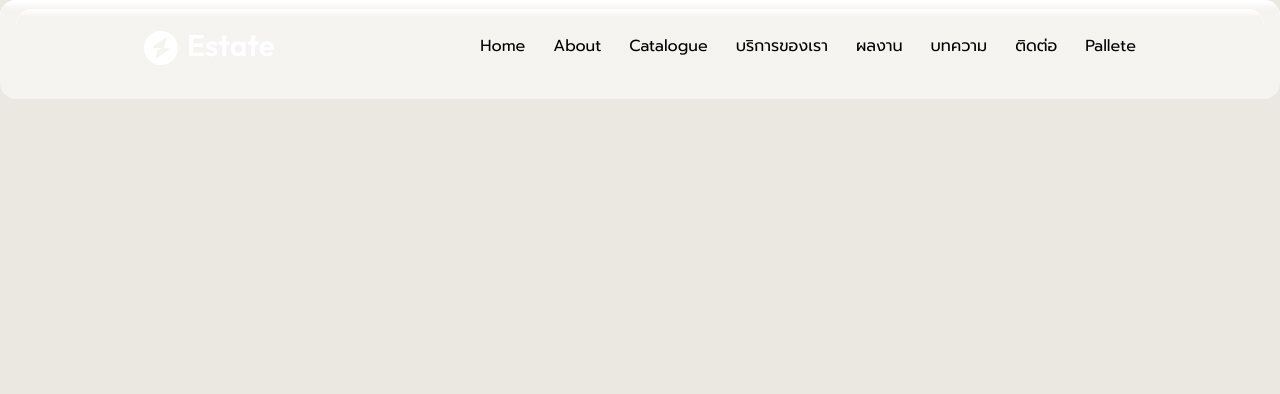
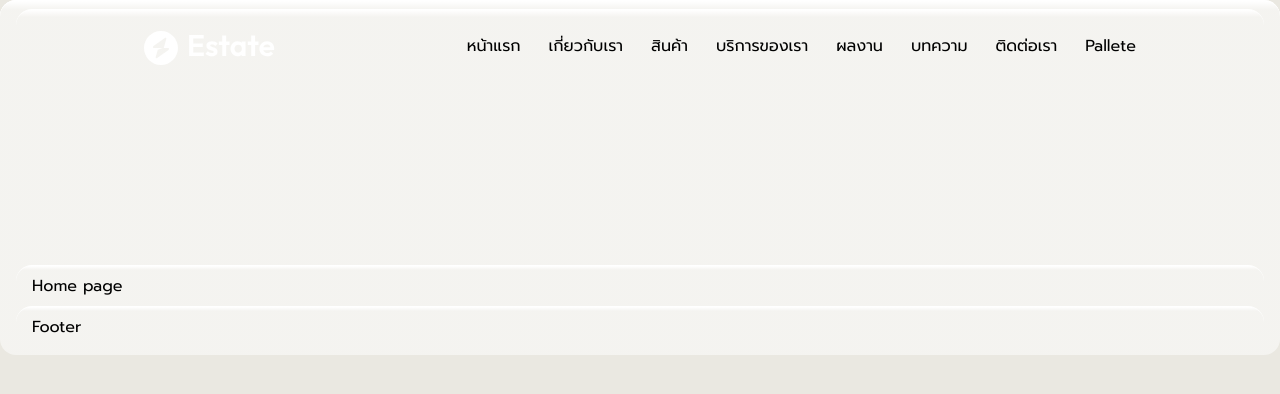
Before and after one commit to Foxfce/Zaina_comp, a React (Vite) app: page / in a window 1280 px wide. Shown: the top 394 px of the page. Built offline with nearby package versions, Linux system fonts and the light colour scheme.

Commit message:
add constants folder / add locale th/en / finish implement instant word in NavBar

```diff
--- a/src/conponents/Header.tsx
+++ b/src/conponents/Header.tsx
@@ -1,5 +1,6 @@
 import { Link } from "react-router-dom"
 import { assets } from "../assets/mockup/assets.ts"
+import NavBar from "./NavBar.tsx"
 
 type Props = {}
 
@@ -11,16 +12,7 @@ function Header({ }: Props) {
       <div className="container mx-auto flex justify-between items-center py-4 px-6 md:px-20 lg:px-32 bg-transparent">
         <img src={assets.logo} alt="" />
 
-        <nav className="hidden md:flex gap-7">
-          <Link to="/" className="cursor-pointer hover:text-primary">Home</Link>
-          <Link to="/about" className="cursor-pointer hover:text-primary">About</Link>
-          <Link to="/catalogue" className="cursor-pointer hover:text-primary">Catalogue</Link>
-          <Link to="/services" className="cursor-pointer hover:text-primary">บริการของเรา</Link>
-          <Link to="/project" className="cursor-pointer hover:text-primary">ผลงาน</Link>
-          <Link to="/news" className="cursor-pointer hover:text-primary">บทความ</Link>
-          <Link to="/contact" className="cursor-pointer hover:text-primary">ติดต่อ</Link>
-          <Link to="/pallete" className="cursor-pointer hover:text-primary">Pallete</Link>
-        </nav>
+        <NavBar />
       </div>
     </div>
   )
--- /dev/null
+++ b/src/conponents/NavBar.tsx
@@ -0,0 +1,74 @@
+import { Link } from "react-router-dom";
+import { TEXT_TH } from "../constants/th";
+import { TEXT_EN } from "../constants/en";
+
+import { ROUTE } from "../constants/routes"
+
+type Props = {}
+
+interface ModalList {
+  title: string;
+  path: string;
+}
+
+interface LinkItem {
+  name: string;
+  path: string;
+  modalList: ModalList[];
+}
+
+type LinkNav = LinkItem[];
+
+function NavBar({ }: Props) {
+  const links: LinkNav = [
+    {
+      name: TEXT_TH.NAV.HOME,
+      path: ROUTE.HOME,
+      modalList: []
+    },
+    {
+      name: TEXT_TH.NAV.ABOUT,
+      path: ROUTE.ABOUT,
+      modalList: []
+    },
+    {
+      name: TEXT_TH.NAV.CATALOGUE,
+      path: ROUTE.CATALOGUE,
+      modalList: []
+    },
+    {
+      name: TEXT_TH.NAV.SERVICE,
+      path: ROUTE.SERVICE,
+      modalList: []
+    },
+    {
+      name: TEXT_TH.NAV.WORK,
+      path: ROUTE.WORK,
+      modalList: []
+    },
+    {
+      name: TEXT_TH.NAV.NEW,
+      path: ROUTE.NEW,
+      modalList: []
+    },
+    {
+      name: TEXT_TH.NAV.CONTACT,
+      path: ROUTE.CONTACT,
+      modalList: []
+    },
+    {
+      name: "Pallete",
+      path: "/pallete",
+      modalList: []
+    },
+  ]
+
+  return (
+    <nav className="hidden md:flex gap-7">
+      {links.map((link) =>
+        <Link to={link.path} className="cursor-pointer hover:text-primary">{link.name}</Link>
+      )}
+    </nav>
+  )
+}
+export default NavBar
--- /dev/null
+++ b/src/constants/en.ts
@@ -0,0 +1,16 @@
+export const TEXT_EN = {
+  NAV : {
+    HOME : "Home",
+    ABOUT: "About Us",
+    CATALOGUE: "Catalogue",
+    SERVICE: "Services",
+    NEW: "News",
+    WORK: "Works",
+    CONTACT: "Contact Us",
+  },
+  BUTTON:{
+    SAVE:"Save",
+    NEXT:"Next",
+    CANCEL:"Cancel",
+  },
+}
--- /dev/null
+++ b/src/constants/routes.ts
@@ -0,0 +1,9 @@
+export const ROUTE = {
+    HOME : "/",
+    ABOUT: "/about",
+    CATALOGUE: "/catalogue",
+    SERVICE: "/services",
+    NEW:"/news",
+    WORK: "/projects",
+    CONTACT: "/contact",
+}
--- /dev/null
+++ b/src/constants/th.ts
@@ -0,0 +1,16 @@
+export const TEXT_TH = {
+  NAV : {
+    HOME : "หน้าแรก",
+    ABOUT: "เกี่ยวกับเรา",
+    CATALOGUE: "สินค้า",
+    SERVICE: "บริการของเรา",
+    NEW:"บทความ",
+    WORK: "ผลงาน",
+    CONTACT: "ติดต่อเรา",
+  },
+  BUTTON:{
+    SAVE:"บันทึก",
+    NEXT:"ต่อไป",
+    CANCEL:"ยกเลิก",
+  },
+}
--- a/src/routes/AppRouter.tsx
+++ b/src/routes/AppRouter.tsx
@@ -1,4 +1,6 @@
 import { BrowserRouter, Routes, Route } from 'react-router-dom'
+
+import {ROUTE} from '../constants/routes'
 
 import Layout from '../pages/Layout'
 
@@ -8,14 +10,14 @@ function AppRouter({ }: Props) {
   return (
     <BrowserRouter>
       <Routes>
-        <Route path="/" element={<Layout />}>
-          <Route index element={<div>Home page</div>} />
-          <Route path='/about' element={<div>About</div>} />
-          <Route path='/catalogue' element={<div>Catalogue</div>} />
-          <Route path='/services' element={<div className='text-primary'>บริการของเรา</div>} />
-          <Route path='/project' element={<div>ผลงาน</div>} />
-          <Route path='/news' element={<div>บทความ</div>} />
-          <Route path='/contact' element={<div>ติดต่อ</div>} />
+        <Route path={ROUTE.HOME} element={<Layout />}>
+          <Route index element={<div className='mt-64'>Home page</div>} />
+          <Route path={ROUTE.ABOUT} element={<div>About</div>} />
+          <Route path={ROUTE.CATALOGUE} element={<div>Catalogue</div>} />
+          <Route path={ROUTE.SERVICE} element={<div className='text-primary'>บริการของเรา</div>} />
+          <Route path={ROUTE.WORK} element={<div>ผลงาน</div>} />
+          <Route path={ROUTE.NEW} element={<div>บทความ</div>} />
+          <Route path={ROUTE.CONTACT} element={<div>ติดต่อ</div>} />
           <Route path='/pallete' element={
             <>
               <div className='text-primary'>{`Primary\n`}</div>
```
